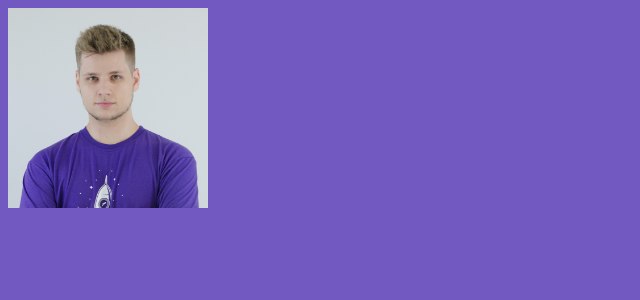
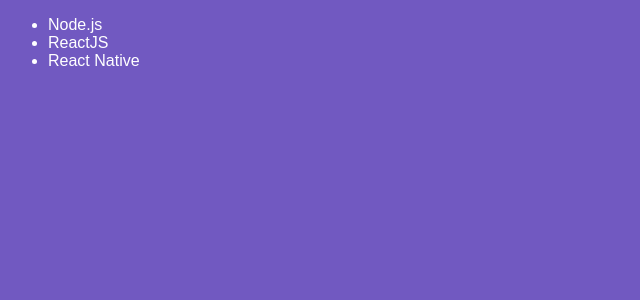
Before and after one commit to rocketseat-education/bootcamp-gostack-04, a React app: page / in a window 1280 px wide. Shown: the top 300 px of the page, without its empty margins (0-640 px from the left). Built offline with nearby package versions, Linux system fonts and the light colour scheme.

Commit message:
6 - Class Components

```diff
--- a/babel.config.js
+++ b/babel.config.js
@@ -3,4 +3,7 @@
     "@babel/preset-env",
     "@babel/preset-react"
   ],
+  plugins: [
+    '@babel/plugin-proposal-class-properties'
+  ]
 };
--- a/package.json
+++ b/package.json
@@ -9,6 +9,7 @@
   },
   "devDependencies": {
     "@babel/core": "^7.4.5",
+    "@babel/plugin-proposal-class-properties": "^7.4.4",
     "@babel/preset-env": "^7.4.5",
     "@babel/preset-react": "^7.0.0",
     "babel-loader": "^8.0.6",
--- a/src/App.js
+++ b/src/App.js
@@ -1,10 +1,10 @@
 import React from 'react';
 import './App.css';
 
-import profile from './assets/profile.png';
+import TechList from './components/TechList';
 
 function App() {
-  return <img width="200" src={profile} />
+  return <TechList />
 }
 
 export default App;
--- /dev/null
+++ b/src/components/TechList.js
@@ -0,0 +1,25 @@
+import React, { Component } from 'react';
+
+class TechList extends Component {
+  state = {
+    techs: [
+      'Node.js',
+      'ReactJS',
+      'React Native'
+    ]
+  };
+
+  render() {
+    console.log(this.state);
+
+    return (
+      <ul>
+        <li>Node.js</li>
+        <li>ReactJS</li>
+        <li>React Native</li>
+      </ul>
+    );
+  }
+}
+
+export default TechList;
```
Also changed, not shown: 1 other file (tests, documents, lock files or other folders).
